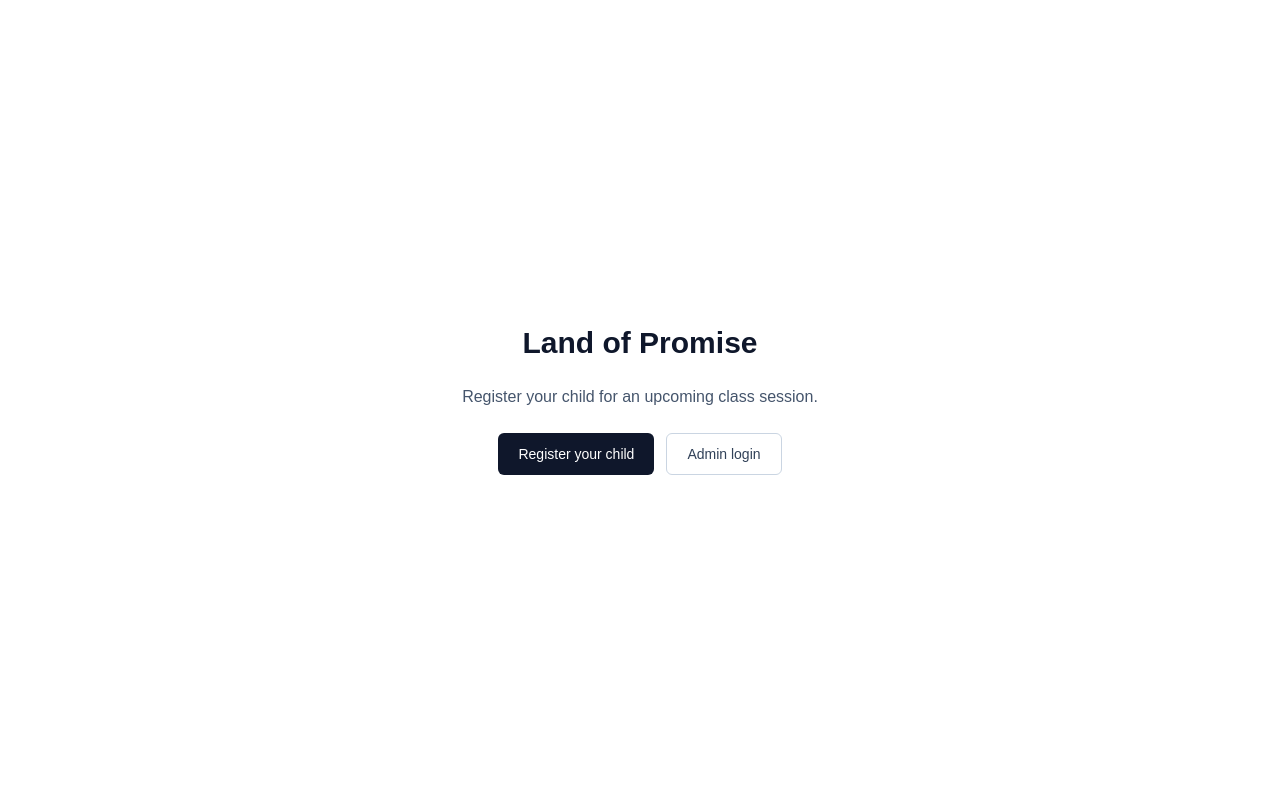
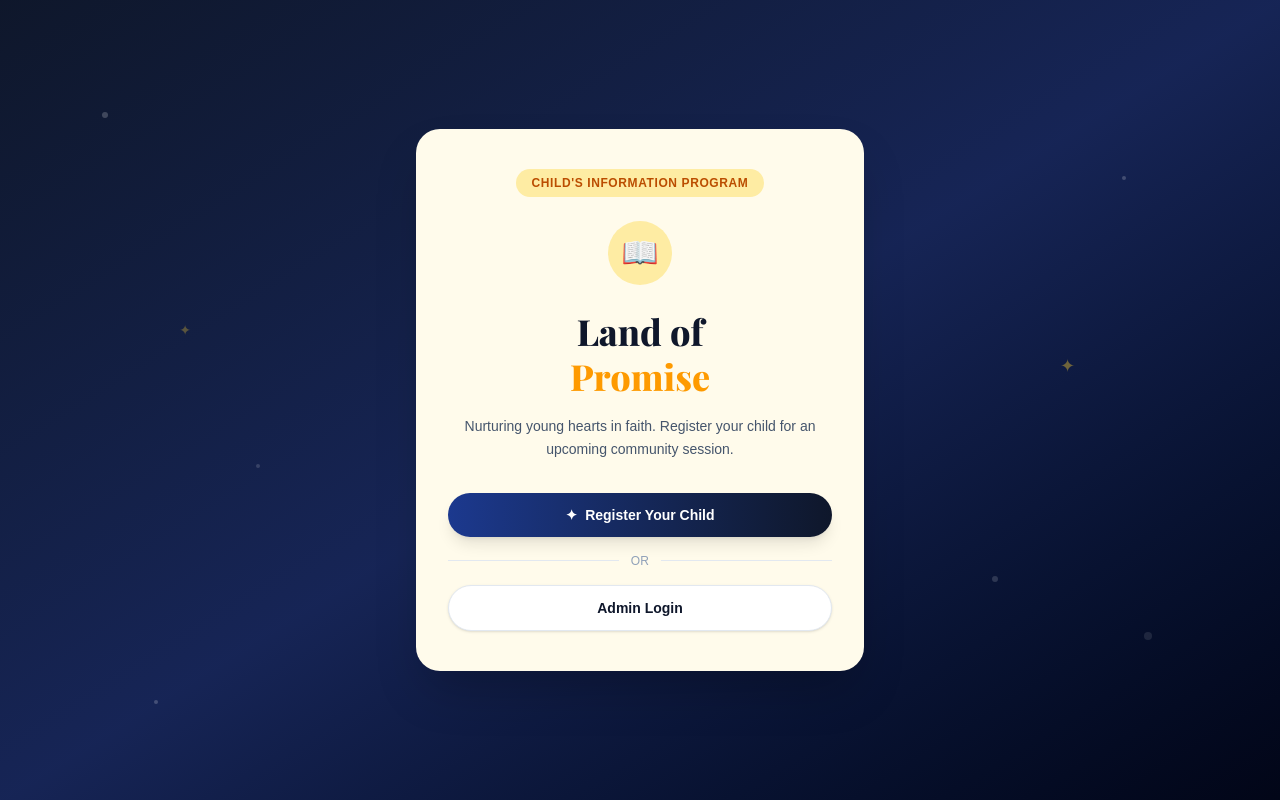
Before and after one commit to gregteo06101968/landofpromise, a Next.js app: page / in a window 1280 px wide. Built offline with nearby package versions, Linux system fonts and the light colour scheme.

Commit message:
Redesign landing page with card layout
Replace the plain landing page with a centered cream card on a navy
background, featuring the Land of Promise wordmark in Playfair Display
and primary/secondary CTAs for registration and admin login.

```diff
--- a/src/app/page.tsx
+++ b/src/app/page.tsx
@@ -1,27 +1,71 @@
 import Link from "next/link";
+import { Playfair_Display } from "next/font/google";
+
+const playfair = Playfair_Display({
+  subsets: ["latin"],
+  weight: ["700", "800"],
+});
 
 export default function Home() {
   return (
-    <main className="mx-auto flex w-full max-w-2xl flex-1 flex-col items-center justify-center gap-6 px-4 py-12 text-center">
-      <h1 className="text-3xl font-semibold text-slate-900">
-        Land of Promise
+    <main className="relative flex min-h-screen flex-1 items-center justify-center overflow-hidden bg-linear-to-br from-slate-900 via-blue-950 to-slate-950 px-4 py-12">
+      <div aria-hidden className="pointer-events-none absolute inset-0">
+        <span className="absolute left-[8%] top-[14%] h-1.5 w-1.5 rounded-full bg-white/20" />
+        <span className="absolute left-[20%] top-[58%] h-1 w-1 rounded-full bg-white/15" />
+        <span className="absolute right-[12%] top-[22%] h-1 w-1 rounded-full bg-white/20" />
+        <span className="absolute right-[22%] top-[72%] h-1.5 w-1.5 rounded-full bg-white/15" />
+        <span className="absolute left-[12%] bottom-[12%] h-1 w-1 rounded-full bg-white/20" />
+        <span className="absolute right-[10%] bottom-[20%] h-2 w-2 rounded-full bg-white/10" />
+        <span className="absolute right-[16%] top-[44%] text-lg text-amber-300/40">
+          ✦
+        </span>
+        <span className="absolute left-[14%] top-[40%] text-sm text-amber-300/30">
+          ✦
+        </span>
+      </div>
+
+      <div className="relative w-full max-w-md rounded-3xl bg-amber-50 px-8 py-10 text-center shadow-2xl">
+        <span className="inline-flex items-center rounded-full bg-amber-200/70 px-4 py-1.5 text-xs font-bold uppercase tracking-wider text-amber-700">
+          Child&apos;s Information Program
+        </span>
+
+        <div className="mx-auto mt-6 flex h-16 w-16 items-center justify-center rounded-full bg-amber-200/70 text-3xl">
+          📖
+        </div>
+
+        <h1
+          className={`${playfair.className} mt-6 text-4xl leading-tight font-extrabold text-slate-900`}
+        >
+          Land of
+          <span className="block text-amber-500">Promise</span>
         </h1>
-      <p className="max-w-md text-base text-slate-600">
-        Register your child for an upcoming class session.
+
+        <p className="mx-auto mt-4 max-w-sm text-sm leading-relaxed text-slate-600">
+          Nurturing young hearts in faith. Register your child for an
+          upcoming community session.
         </p>
-      <div className="flex flex-col gap-3 sm:flex-row">
+
+        <div className="mt-8 flex flex-col gap-4">
           <Link
             href="/register"
-          className="inline-flex items-center justify-center rounded-md bg-slate-900 px-5 py-2.5 text-sm font-medium text-white hover:bg-slate-700"
+            className="inline-flex items-center justify-center gap-2 rounded-full bg-linear-to-r from-blue-900 to-slate-900 px-6 py-3 text-sm font-semibold text-white shadow-lg transition-colors hover:from-blue-800 hover:to-slate-800"
           >
-          Register your child
+            <span aria-hidden>✦</span> Register Your Child
           </Link>
+
+          <div className="flex items-center gap-3 text-xs font-medium tracking-wide text-slate-400 uppercase">
+            <span className="h-px flex-1 bg-slate-200" />
+            Or
+            <span className="h-px flex-1 bg-slate-200" />
+          </div>
+
           <Link
             href="/admin/login"
-          className="inline-flex items-center justify-center rounded-md border border-slate-300 px-5 py-2.5 text-sm font-medium text-slate-700 hover:bg-slate-50"
+            className="inline-flex items-center justify-center rounded-full border border-slate-200 bg-white px-6 py-3 text-sm font-semibold text-slate-900 shadow-sm transition-colors hover:bg-slate-50"
           >
-          Admin login
+            Admin Login
           </Link>
+        </div>
       </div>
     </main>
   );
```
Lines whose indentation alone changed are shown as unchanged.
